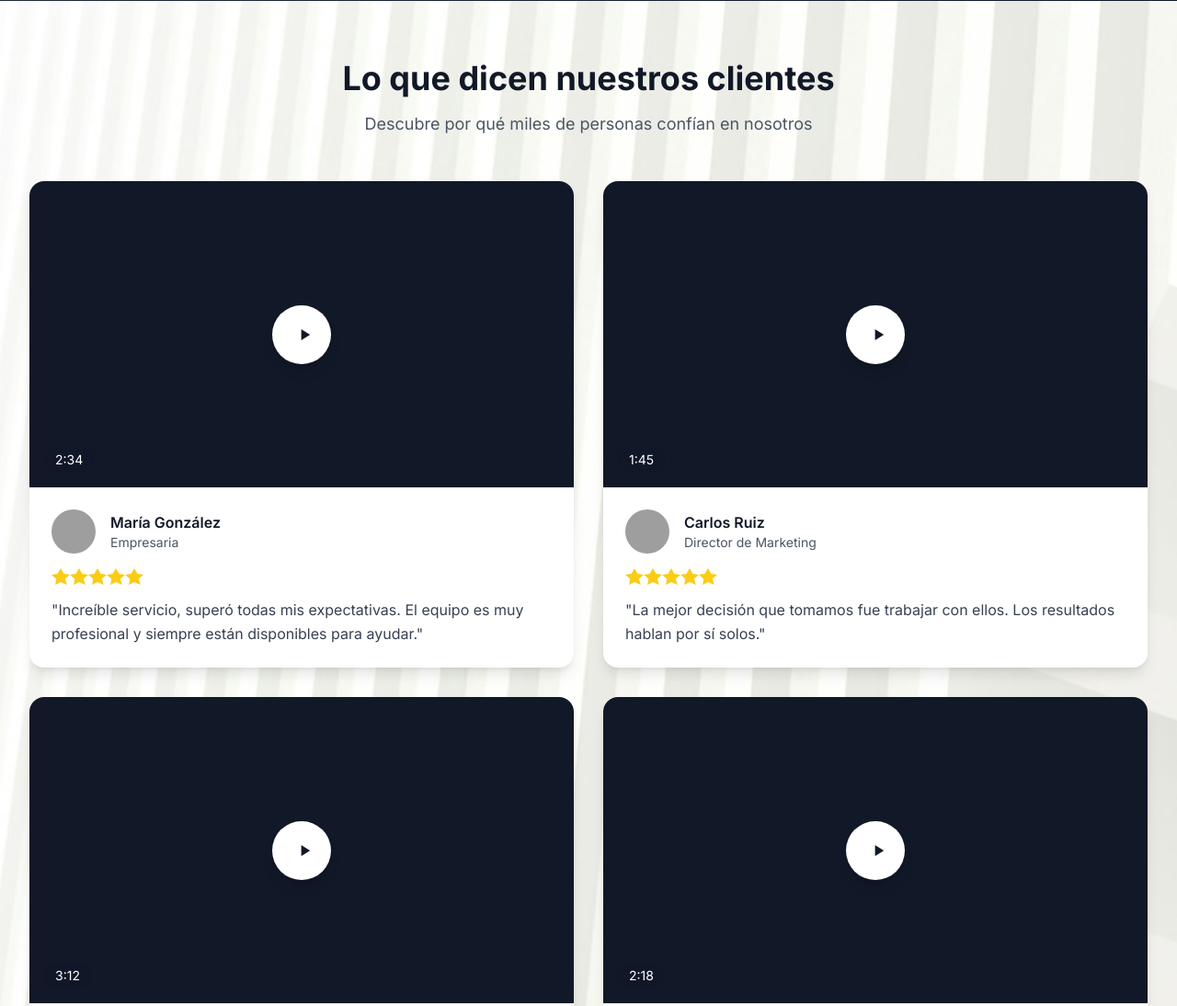
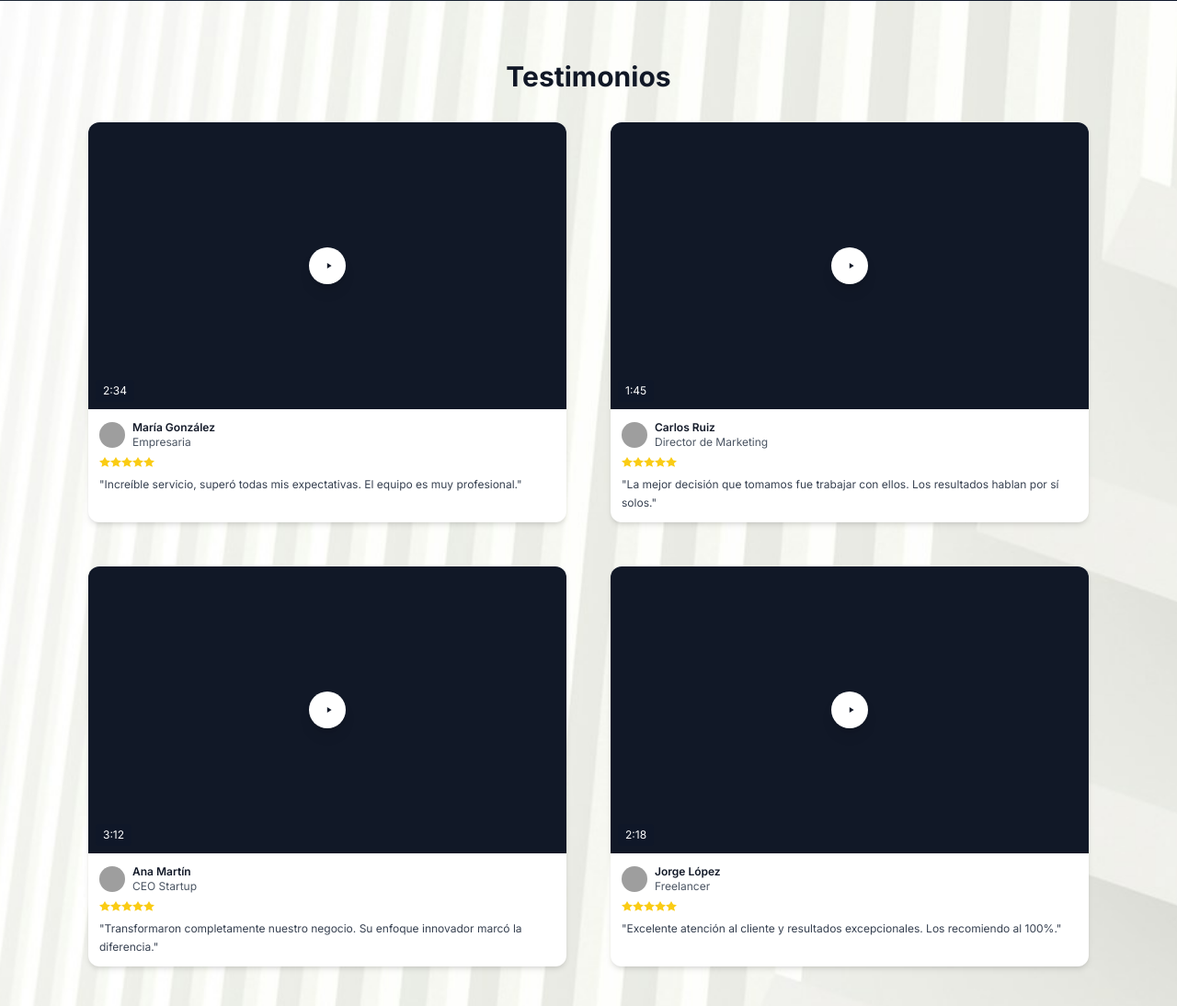
Before and after one commit to jaalzu/luna-marketing-ld, an Astro site in the folder bronson-landing-page/: page / in a window 1280 px wide. Shown: the part 2140-3234 px from the top of the page at 92% size. Built offline with nearby package versions, Linux system fonts and the light colour scheme; Astro itself is replaced by a stand-in of ours; grey boxes are pictures that could not be loaded; a web font is replaced by a local one.

Commit message:
testimonials done

```diff
--- a/bronson-landing-page/src/components/Testimonials.astro
+++ b/bronson-landing-page/src/components/Testimonials.astro
@@ -6,7 +6,7 @@ const testimonials = [
     name: "María González",
     role: "Empresaria",
     image: "https://images.unsplash.com/photo-1494790108755-2616b612b786?w=64&h=64&fit=crop&crop=face&auto=format",
-    comment: "Increíble servicio, superó todas mis expectativas. El equipo es muy profesional y siempre están disponibles para ayudar.",
+    comment: "Increíble servicio, superó todas mis expectativas. El equipo es muy profesional.",
     rating: 5,
     duration: "2:34"
   },
@@ -40,62 +40,59 @@ const testimonials = [
 ];
 ---
 
-<section class="max-w-7xl mx-auto px-4 sm:px-6 lg:px-8 py-16">
+<section class="max-w-6xl mx-auto px-4 sm:px-6 lg:px-8 py-16">
   <!-- Header -->
-  <div class="text-center mb-12">
-    <h2 class="text-3xl md:text-4xl font-bold text-gray-900 mb-4">
-      Lo que dicen nuestros clientes
-    </h2>
-    <p class="text-lg text-gray-600 max-w-2xl mx-auto">
-      Descubre por qué miles de personas confían en nosotros
-    </p>
+  <div class="text-center mb-8">
+    <h3 class="text-2xl md:text-3xl font-bold text-gray-900 mb-3">
+      Testimonios
+    </h3>
   </div>
 
   <!-- Testimonials Grid -->
-  <div class="grid grid-cols-1 md:grid-cols-2 gap-8">
+  <div class="grid grid-cols-1 md:grid-cols-2 gap-8 md:gap-10 lg:gap-12">
     {testimonials.map((testimonial) => (
-      <div class="bg-white rounded-2xl shadow-lg overflow-hidden hover:shadow-xl transition-shadow duration-300">
+      <div class="bg-white rounded-xl shadow-md overflow-hidden hover:shadow-lg transition-shadow duration-300">
         <!-- Video Container -->
-        <div class="relative bg-gray-900 aspect-video">
+        <div class="relative bg-gray-900 aspect-[5/3]">
           <div class="absolute inset-0 flex items-center justify-center">
             <!-- Play Button -->
-            <button class="w-16 h-16 bg-white rounded-full flex items-center justify-center shadow-lg hover:scale-105 transition-transform">
-              <svg class="w-6 h-6 text-gray-900 ml-1" fill="currentColor" viewBox="0 0 20 20">
+            <button class="w-10 h-10 bg-white rounded-full flex items-center justify-center shadow-lg hover:scale-105 transition-transform">
+              <svg class="w-3 h-3 text-gray-900 ml-0.5" fill="currentColor" viewBox="0 0 20 20">
                 <path d="M8 5v10l8-5z"/>
               </svg>
             </button>
           </div>
           <!-- Video Duration -->
-          <div class="absolute bottom-4 left-4 bg-black bg-opacity-50 text-white px-3 py-1 rounded-full text-sm">
+          <div class="absolute bottom-2 left-2 bg-black bg-opacity-50 text-white px-2 py-1 rounded text-xs">
             {testimonial.duration}
           </div>
         </div>
 
         <!-- Content -->
-        <div class="p-6">
-          <div class="flex items-center mb-4">
+        <div class="p-3">
+          <div class="flex items-center mb-2">
             <img
               src={testimonial.image}
               alt={testimonial.name}
-              class="w-12 h-12 rounded-full object-cover"
+              class="w-7 h-7 rounded-full object-cover"
             />
-            <div class="ml-4">
-              <h3 class="font-semibold text-gray-900">{testimonial.name}</h3>
-              <p class="text-gray-600 text-sm">{testimonial.role}</p>
+            <div class="ml-2">
+              <h3 class="font-semibold text-gray-900 text-xs">{testimonial.name}</h3>
+              <p class="text-gray-600 text-xs">{testimonial.role}</p>
             </div>
           </div>
 
           <!-- Stars -->
-          <div class="flex mb-3">
+          <div class="flex mb-2">
             {Array.from({ length: testimonial.rating }, (_, i) => (
-              <svg class="w-5 h-5 text-yellow-400 fill-current" viewBox="0 0 20 20">
+              <svg class="w-3 h-3 text-yellow-400 fill-current" viewBox="0 0 20 20">
                 <path d="M10 15l-5.878 3.09 1.123-6.545L0 6.91l6.564-.955L10 0l3.436 5.955L20 6.91l-5.245 4.635L16.878 18z"/>
               </svg>
             ))}
           </div>
 
           <!-- Comment -->
-          <blockquote class="text-gray-700 leading-relaxed">
+          <blockquote class="text-gray-700 text-xs leading-relaxed">
             "{testimonial.comment}"
           </blockquote>
         </div>
```
